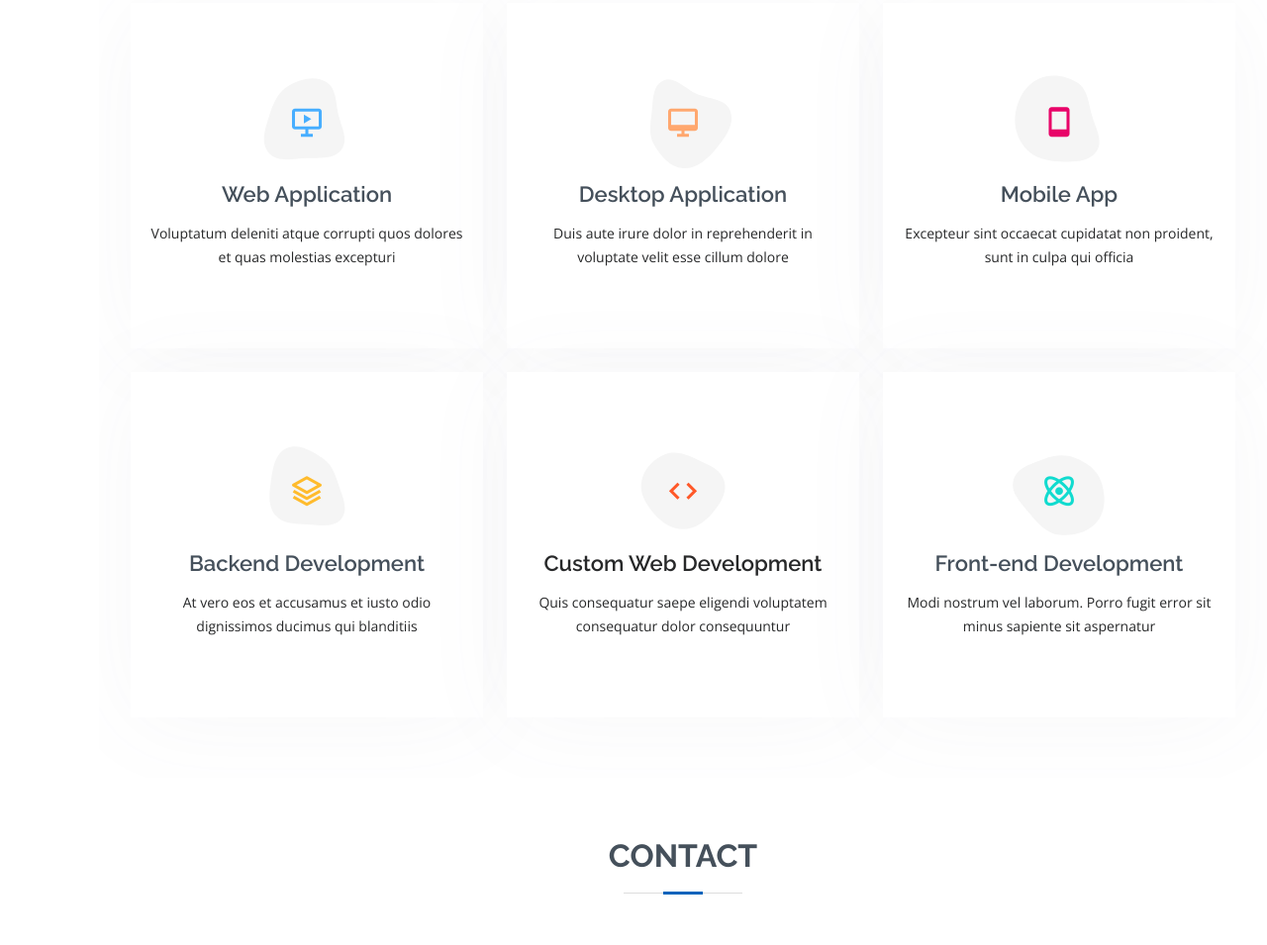
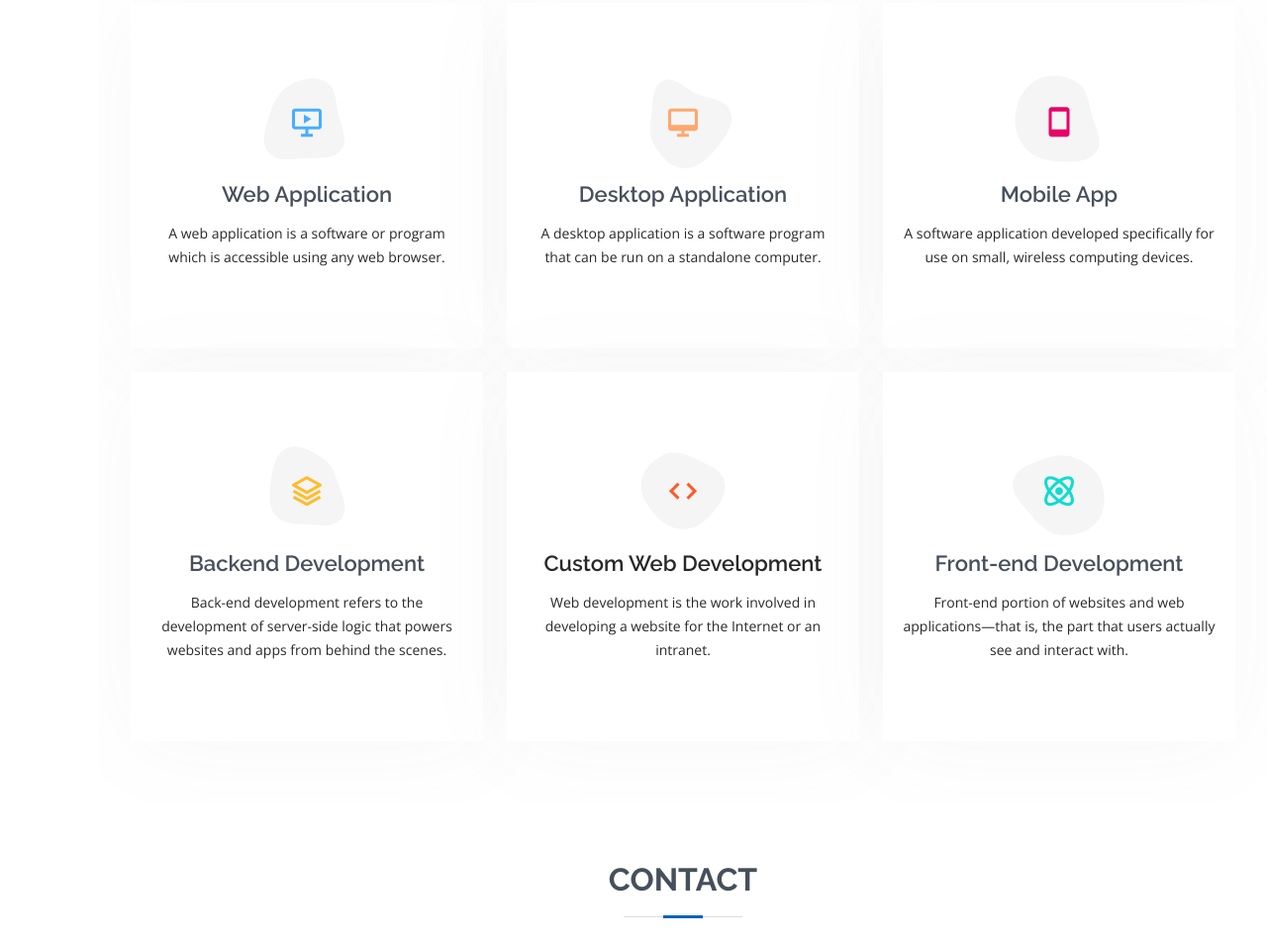
Before and after one commit to shaeelkhan/pfo-starter, a plain HTML site: page index.html in a window 1280 px wide. Shown: the part 3057-4012 px from the top of the page at 99% size. Drawn offline with nearby package versions, Linux system fonts and the light colour scheme.

Commit message:
Services dummy text changed

```diff
--- a/index.html
+++ b/index.html
@@ -632,7 +632,7 @@
                 <i class="bx bx-slideshow"></i>
               </div>
               <h4><a href="">Web Application</a></h4>
-              <p>Voluptatum deleniti atque corrupti quos dolores et quas molestias excepturi</p>
+              <p> A web application is a software or program which is accessible using any web browser.</p>
             </div>
           </div>
 
@@ -648,7 +648,7 @@
                 <i class="bx bx-desktop"></i>
               </div>
               <h4><a href="">Desktop Application</a></h4>
-              <p>Duis aute irure dolor in reprehenderit in voluptate velit esse cillum dolore</p>
+              <p>A desktop application is a software program that can be run on a standalone computer.</p>
             </div>
           </div>
 
@@ -664,7 +664,7 @@
                 <i class="bx bx-mobile"></i>
               </div>
               <h4><a href="">Mobile App</a></h4>
-              <p>Excepteur sint occaecat cupidatat non proident, sunt in culpa qui officia</p>
+              <p>A software application developed specifically for use on small, wireless computing devices.</p>
             </div>
           </div>
 
@@ -679,7 +679,7 @@
                 <i class="bx bx-layer"></i>
               </div>
               <h4><a href="">Backend Development</a></h4>
-              <p>At vero eos et accusamus et iusto odio dignissimos ducimus qui blanditiis</p>
+              <p>Back-end development refers to the development of server-side logic that powers websites and apps from behind the scenes.</p>
             </div>
           </div>
 
@@ -694,7 +694,7 @@
                 <i class="bx bx-code"></i>
               </div>
               <h4><a href=""></a>Custom Web Development</h4>
-              <p>Quis consequatur saepe eligendi voluptatem consequatur dolor consequuntur</p>
+              <p>Web development is the work involved in developing a website for the Internet or an intranet.</p>
             </div>
           </div>
 
@@ -709,7 +709,7 @@
                 <i class="bx bx-atom"></i>
               </div>
               <h4><a href="">Front-end Development</a></h4>
-              <p>Modi nostrum vel laborum. Porro fugit error sit minus sapiente sit aspernatur</p>
+              <p>Front-end portion of websites and web applications—that is, the part that users actually see and interact with. </p>
             </div>
           </div>
 
```
